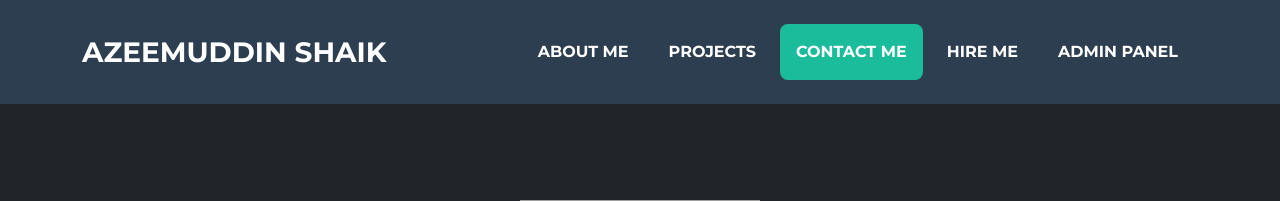
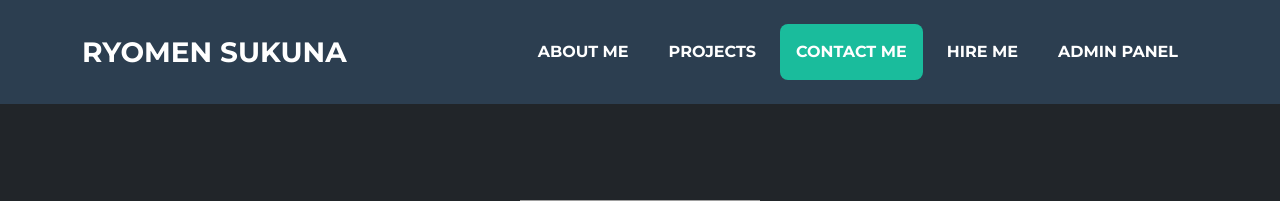
Before and after one commit to Azeemuddin3126/salmaanportfolio31, a Django app: page / in a window 1280 px wide. Shown: the top 201 px of the page. Run offline with Django 4.2, Linux system fonts and the light colour scheme; data comes from the database, SQL or seed files in the repository; data that the repository does not hold is empty; some libraries are stand-ins or nearby versions; grey boxes are pictures that could not be loaded.

Commit message:
checking jenkins

```diff
--- a/templates/index.html
+++ b/templates/index.html
@@ -45,7 +45,7 @@
       id="mainNav"
     >
       <div class="container">
-        <a class="navbar-brand" href="#page-top">Azeemuddin Shaik</a>
+        <a class="navbar-brand" href="#page-top">Ryomen Sukuna</a>
         <button
           class="navbar-toggler text-uppercase font-weight-bold bg-primary text-white rounded"
           type="button"
```
